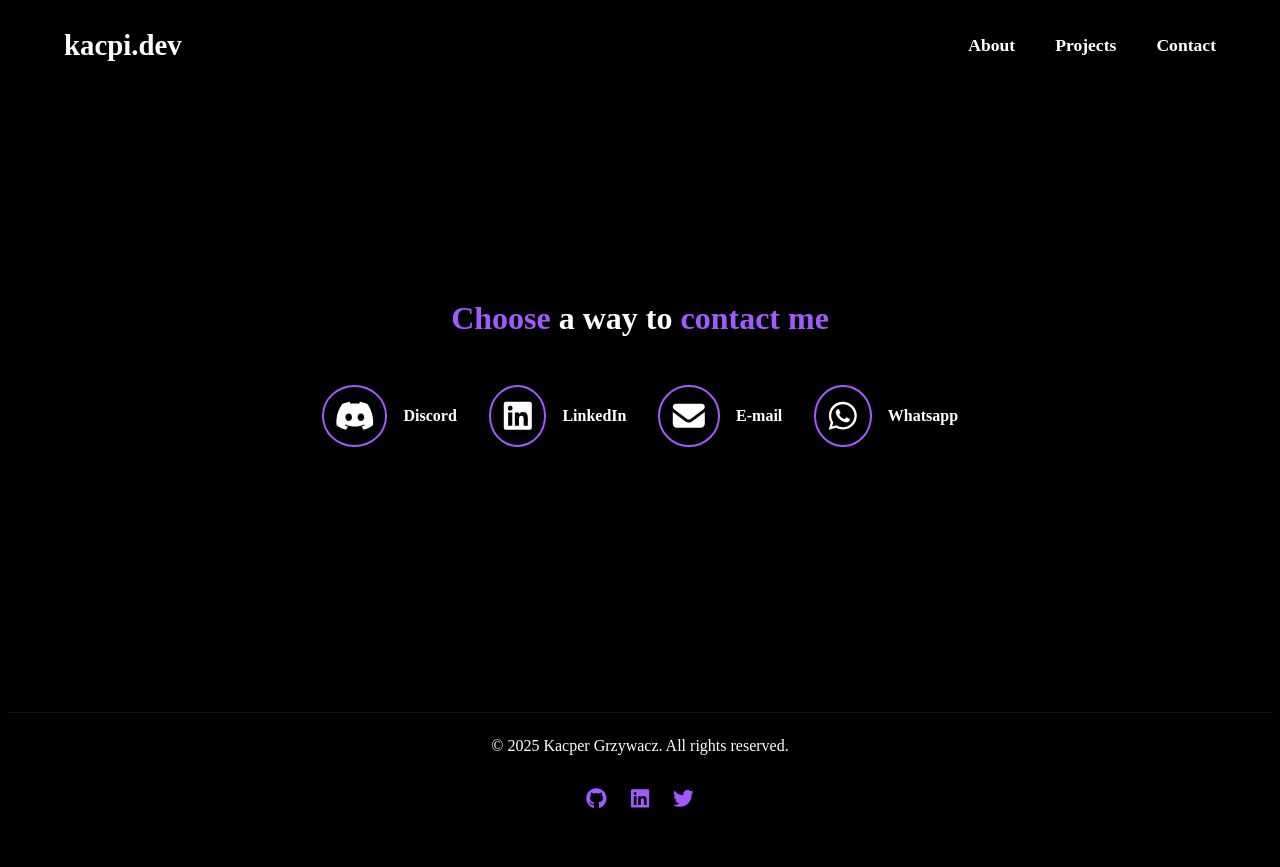
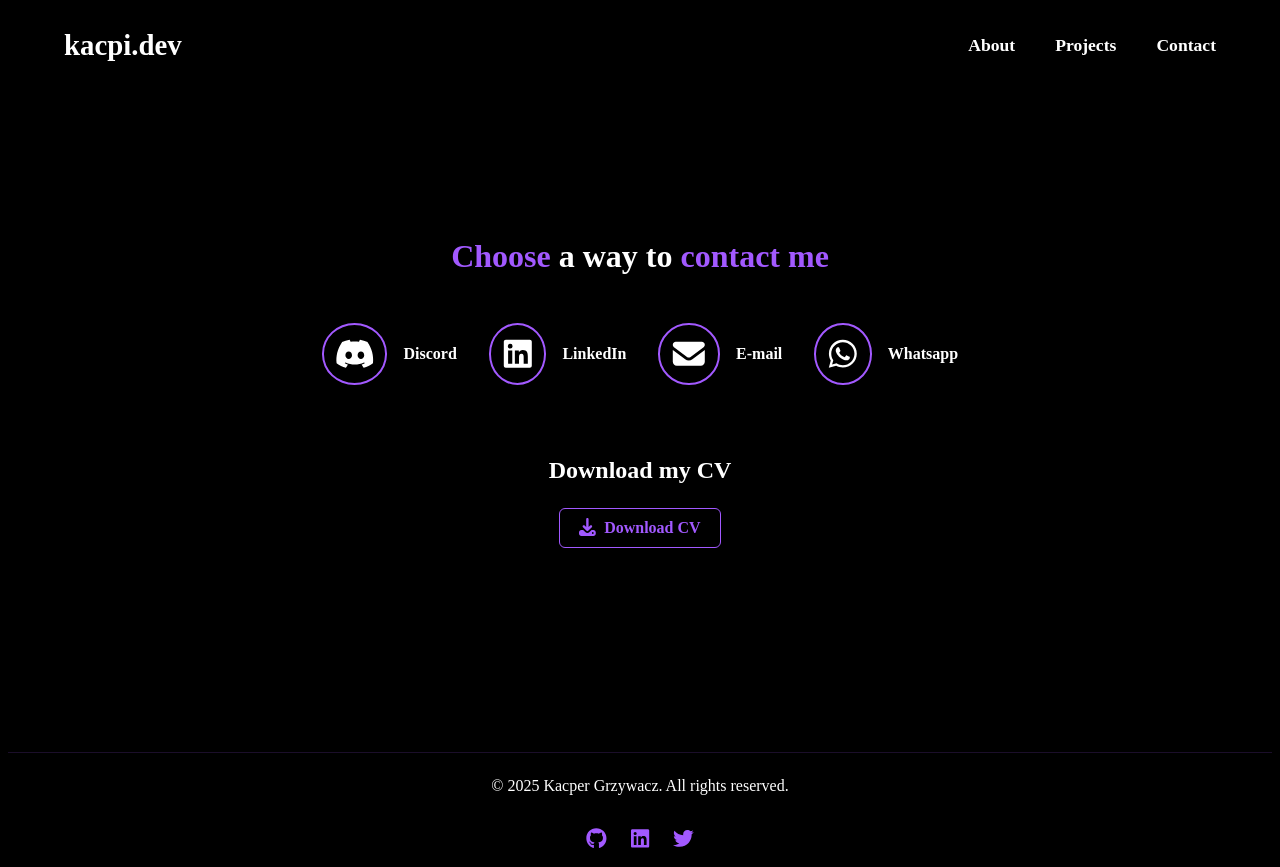
Before and after one commit to kacpi95/My-page, a React (Vite) app: page /contact in a window 1280 px wide. Before the commit the page ends 827 px from the top, so only its background shows below. Built offline with nearby package versions, Linux system fonts and the light colour scheme.

Commit message:
add: CvItem component with styles

```diff
--- /dev/null
+++ b/src/components/common/CvItem/CvItem.jsx
@@ -0,0 +1,19 @@
+import { faDownload } from '@fortawesome/free-solid-svg-icons';
+import styles from './CvItem.module.scss';
+import { FontAwesomeIcon } from '@fortawesome/react-fontawesome';
+
+export default function CvItem() {
+  return (
+    <div className={styles.cvContainer}>
+      <h3>Download my CV</h3>
+      <a
+        href='../../../public/files/cv-kacper.pdf'
+        download
+        className={styles.downloadButton}
+      >
+        <FontAwesomeIcon icon={faDownload} />
+        <span>Download CV</span>
+      </a>
+    </div>
+  );
+}
--- /dev/null
+++ b/src/components/common/CvItem/CvItem.module.scss
@@ -0,0 +1,38 @@
+@use '../../../styles/global.scss' as *;
+
+.cvContainer {
+  margin-top: 3rem;
+  display: flex;
+  flex-direction: column;
+  align-items: center;
+  gap: 1rem;
+  a {
+    text-decoration: none;
+  }
+
+  h3 {
+    margin-bottom: 0.5rem;
+    font-size: 1.5rem;
+  }
+
+  .downloadButton {
+    display: flex;
+    align-items: center;
+    gap: 0.5rem;
+    padding: 0.6rem 1.2rem;
+    border-radius: 6px;
+    border: 1px solid #a259ff;
+    background: transparent;
+    color: #a259ff;
+    font-weight: 600;
+    transition: all 0.3s ease;
+
+    &:hover {
+      color: $text-color;
+    }
+
+    svg {
+      font-size: 1.2rem;
+    }
+  }
+}
--- a/src/components/views/ContactPage/ContactPage.jsx
+++ b/src/components/views/ContactPage/ContactPage.jsx
@@ -6,6 +6,7 @@ import {
 import ContactItem from '../../common/ContactItem/ContactItem';
 import styles from './ContactPage.module.scss';
 import { faEnvelope } from '@fortawesome/free-solid-svg-icons';
+import CvItem from '../../common/CvItem/CvItem';
 
 export default function ContactPage() {
   return (
@@ -20,6 +21,7 @@ export default function ContactPage() {
         <ContactItem icon={faEnvelope} label='E-mail' />
         <ContactItem icon={faWhatsapp} label='Whatsapp' />
       </div>
+      <CvItem />
     </section>
   );
 }
--- a/src/components/views/ContactPage/ContactPage.module.scss
+++ b/src/components/views/ContactPage/ContactPage.module.scss
@@ -6,7 +6,7 @@
   align-items: center;
   justify-content: center;
   padding: 2rem;
-  min-height: 80vh;
+  min-height: 85vh;
   color: $text-color;
   text-align: center;
 
```
Also changed, not shown: 1 other file (tests, documents, lock files or other folders).
